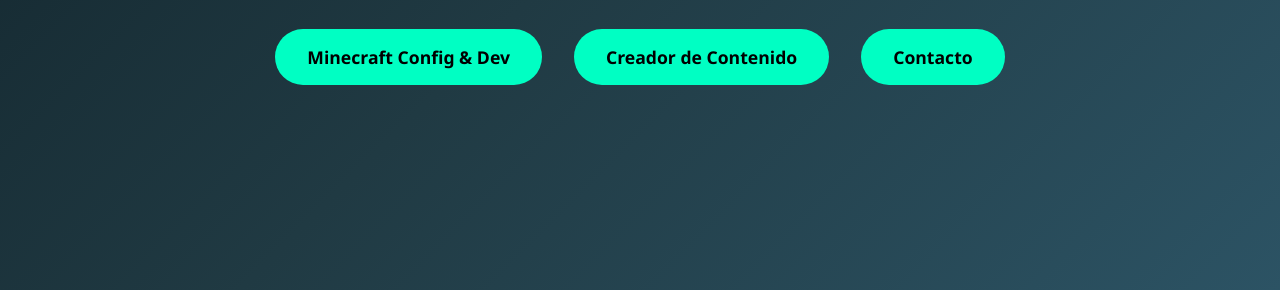
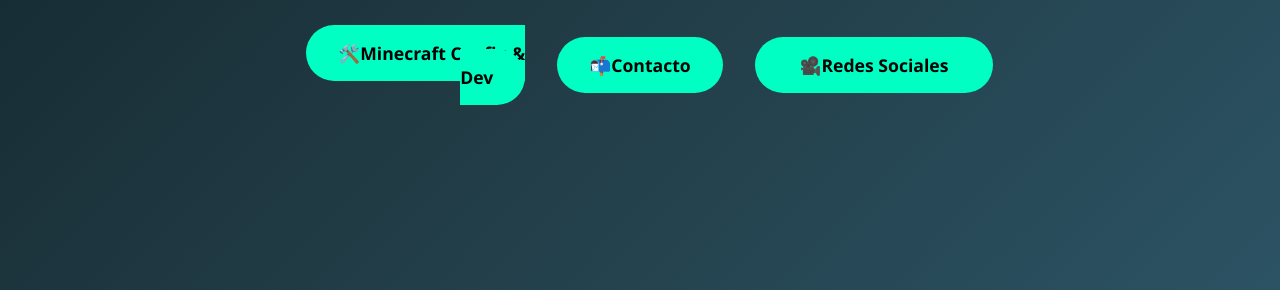
Before and after one commit to Rexi666/web, a plain HTML site: page docs/index.html in a window 1280 px wide. Shown: the part 510-800 px from the top of the page. Drawn offline with Linux system fonts and the light colour scheme.

Commit message:
Update index.html

```diff
--- a/docs/index.html
+++ b/docs/index.html
@@ -5,6 +5,7 @@
     <meta charset="UTF-8" />
     <meta name="viewport" content="width=device-width, initial-scale=1.0" />
     <title>Inicio - Rexi</title>
+    <link rel="icon" type="image/png" href="images/logo-circular.png">
     <style>
         * {
             margin: 0;
@@ -37,9 +38,17 @@
         }
 
         .buttons {
-            display: flex;
-            gap: 2rem;
-            flex-wrap: wrap;
+        display: grid;
+        grid-template-columns: 1fr auto 1fr;
+        align-items: center;
+        gap: 2rem;
+        width: 100%;
+        max-width: 800px;
+        margin-top: 1rem;
+        }
+
+        .buttons > div {
+        width: 100%;
         }
 
         .button {
@@ -53,10 +62,24 @@
             cursor: pointer;
             text-decoration: none;
             transition: all 0.3s ease;
+            width: 100%;
+            text-align: center;
+            max-width: 250px;
+            margin: 0 auto;
         }
 
         .button:hover {
             background-color: #00c8a5;
+        }
+        @media (max-width: 600px) {
+            .buttons {
+            grid-template-columns: 1fr;
+            text-align: center;
+            }
+
+            .buttons > div {
+            text-align: center !important;
+            }
         }
 
 		.logo {
@@ -75,13 +98,19 @@
     </style>
 </head>
 <body>
-	<img src="images/logo-circular.png" alt="Logo" class="logo">
+    <img src="images/logo-circular.png" alt="Logo" class="logo">
     <h1>Rexi666</h1>
     <p>Amplia experiencia en la creación, desarrollo y administración de servidores de minecraft</p>
     <div class="buttons">
-        <a class="button" href="portfolio-rexi.html">Minecraft Config & Dev</a>
-        <a class="button" href="creador-contenido.html">Creador de Contenido</a>
-		<a class="button" href="contacto.html">Contacto</a>
+    <div style="text-align: right;">
+        <a class="button" href="portfolio-rexi.html">🛠️Minecraft Config & Dev</a>
     </div>
+    <div style="text-align: center;">
+        <a class="button" href="contacto.html">📬Contacto</a>
+    </div>
+    <div style="text-align: left;">
+        <a class="button" href="redes.html" style="padding-left: 2.8rem; padding-right: 2.8rem;">🎥Redes Sociales</a>
+    </div>
+</div>
 </body>
 </html>
```
